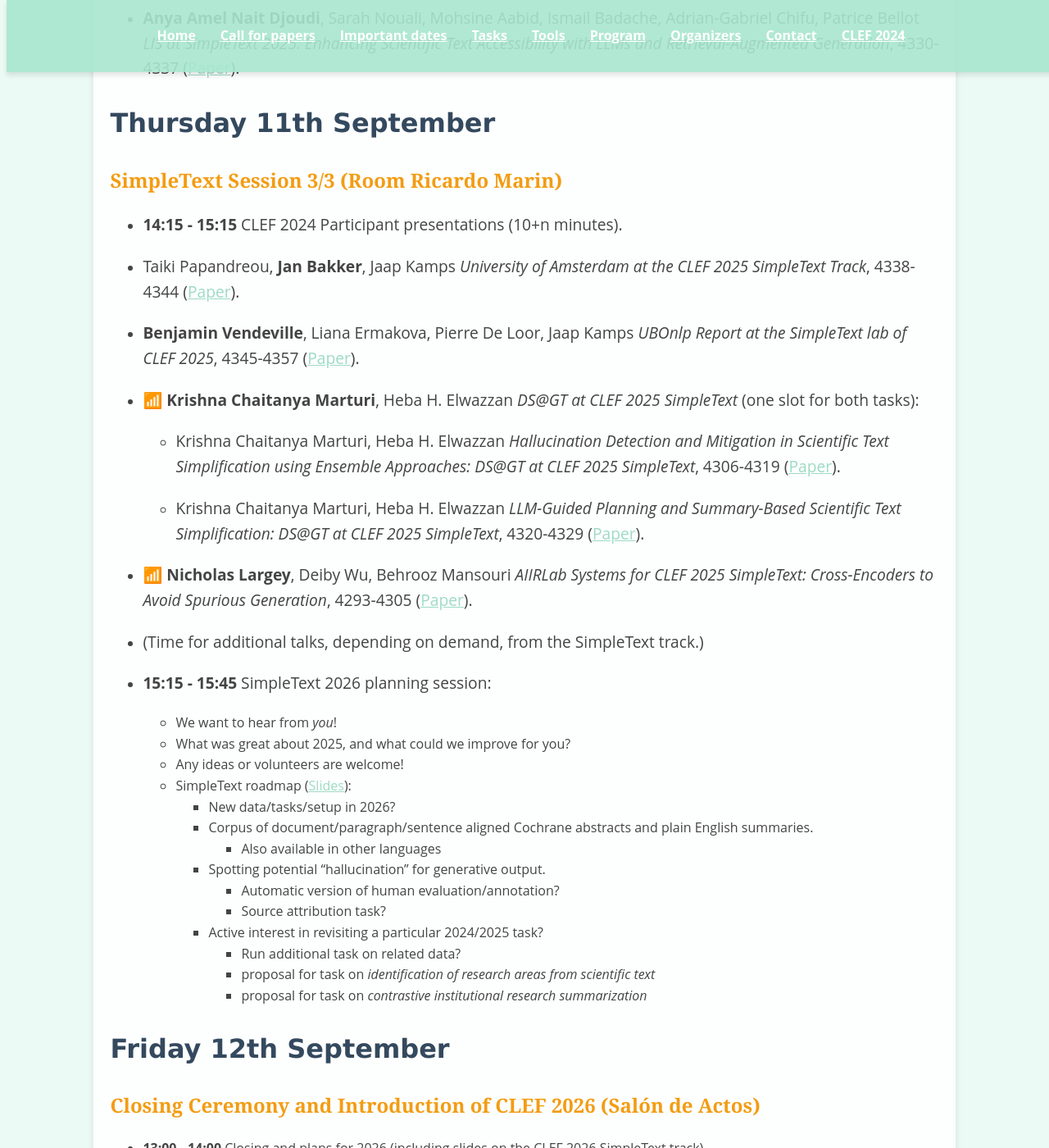
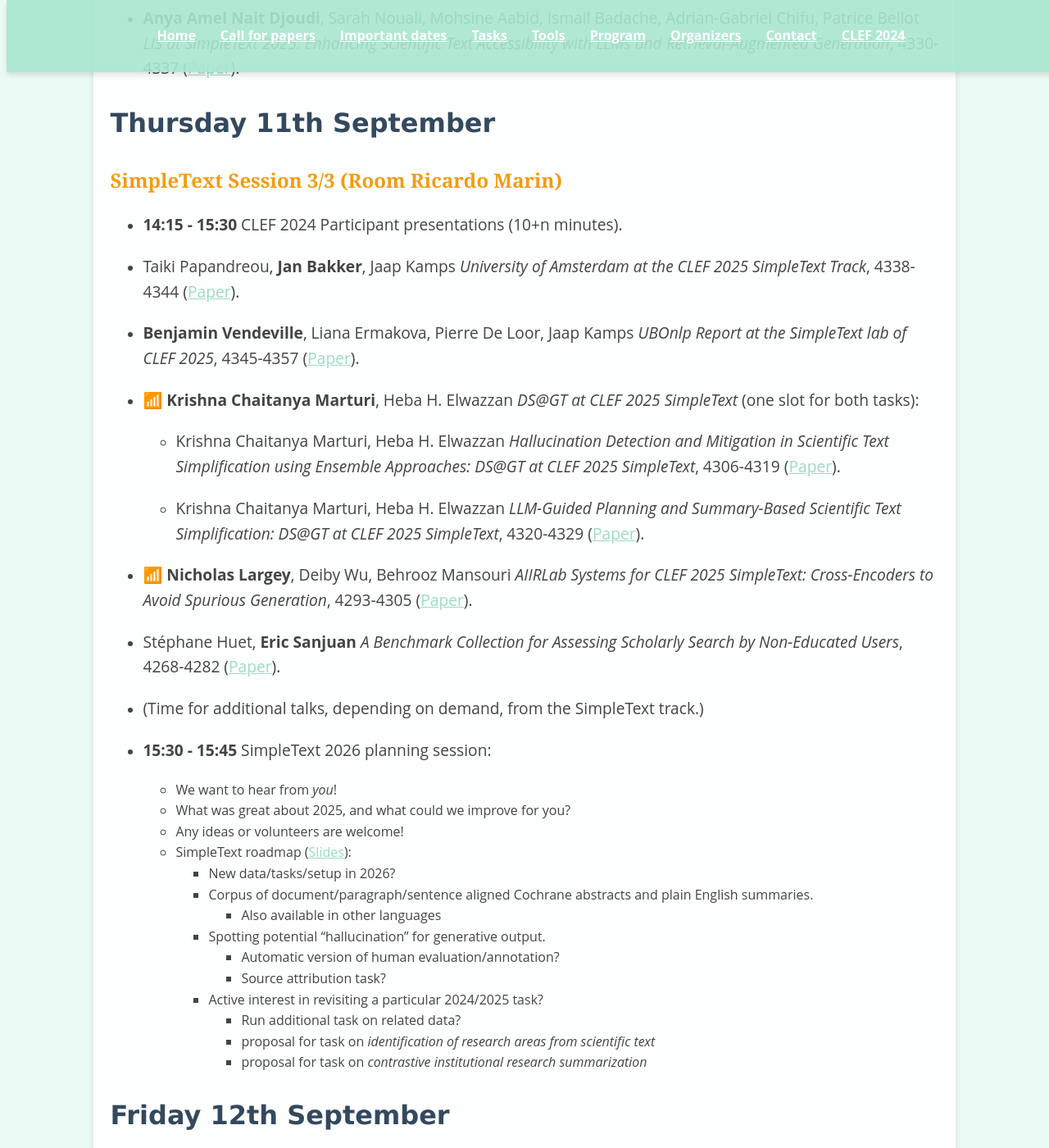
Before and after one commit to simpletext-madics/2025, a Jekyll site: the page built from program.md, in a window 1280 px wide and 1400 px high, scrolled down 2542 px. Shown: the whole window at 82% size. Built offline with Jekyll 4.4.1, drawn with Linux system fonts in a browser that asks for light colours.

Commit message:
Update program.md
Plus one talk.

```diff
--- a/program.md
+++ b/program.md
@@ -81,7 +81,7 @@ _LIS at SimpleText 2025: Enhancing Scientific Text Accessibility with LLMs and R
 
 ### SimpleText Session 3/3 (Room Ricardo Marin)
 
-* **14:15 - 15:15** CLEF 2024 Participant presentations (10+n minutes).
+* **14:15 - 15:30** CLEF 2024 Participant presentations (10+n minutes).
 
 * Taiki Papandreou, **Jan Bakker**, Jaap Kamps
 _University of Amsterdam at the CLEF 2025 SimpleText Track_, 4338-4344
@@ -105,9 +105,13 @@ _UBOnlp Report at the SimpleText lab of CLEF 2025_, 4345-4357
 _AIIRLab Systems for CLEF 2025 SimpleText: Cross-Encoders to Avoid Spurious Generation_, 4293-4305
 ([Paper](https://www.dei.unipd.it/~faggioli/temp/clef2025/paper_355.pdf)).
 
+* Stéphane Huet, **Eric Sanjuan**
+_A Benchmark Collection for Assessing Scholarly Search by Non-Educated Users_, 4268-4282
+([Paper](https://www.dei.unipd.it/~faggioli/temp/clef2025/paper_353.pdf)).
+
 * (Time for additional talks, depending on demand, from the SimpleText track.)
 
-* **15:15 - 15:45** SimpleText 2026 planning session:
+* **15:30 - 15:45** SimpleText 2026 planning session:
     * We want to hear from *you*!
     * What was great about 2025, and what could we improve for you?
     * Any ideas or volunteers are welcome!
```
